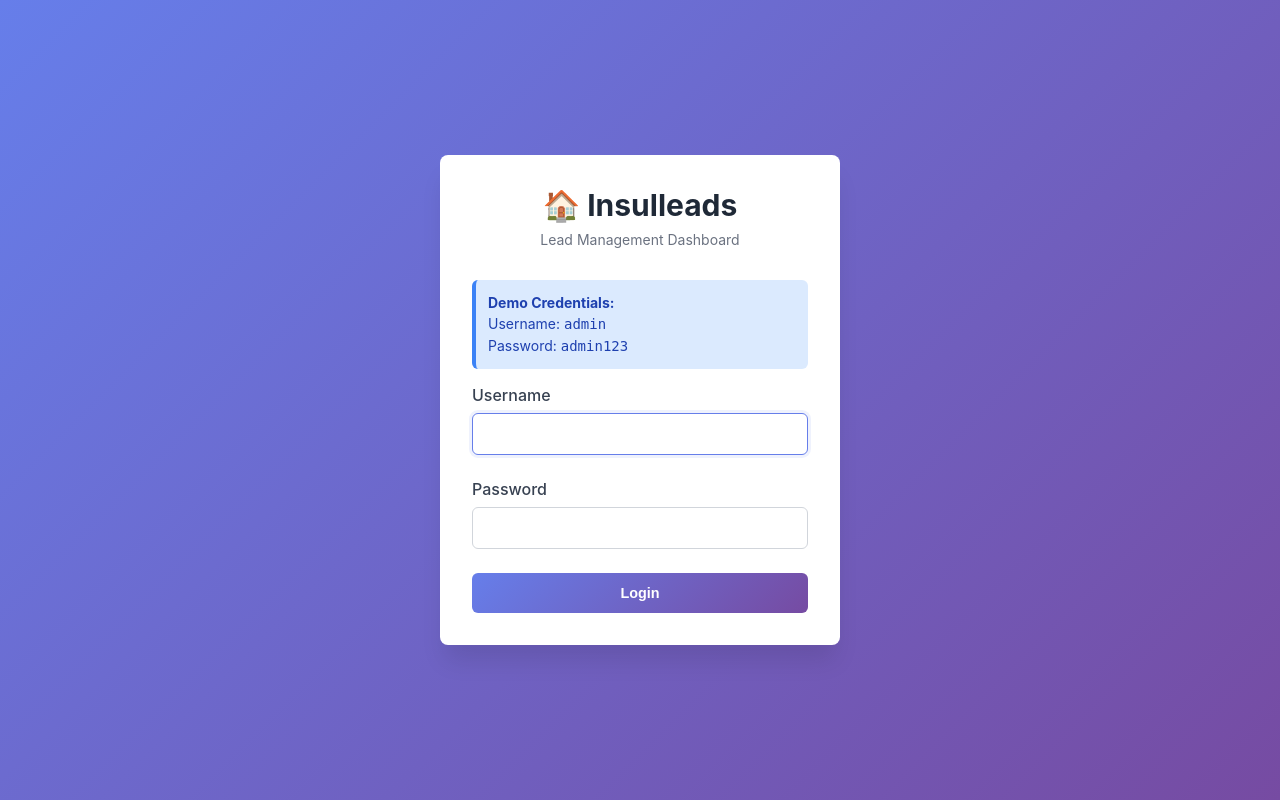
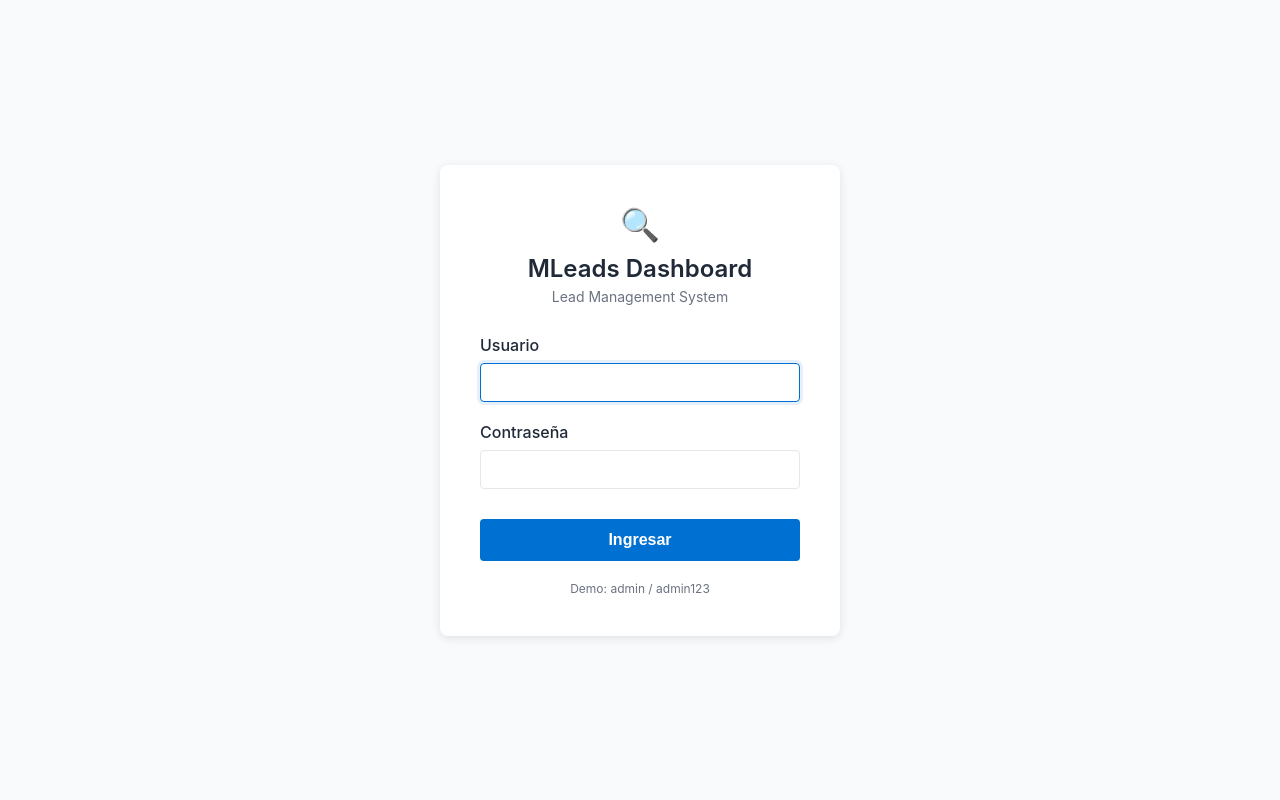
Before and after one commit to gab79013-stack/MLeads, a Flask app: template web/templates/login.html in a window 1280 px wide. Run offline with Flask 3, Linux system fonts and the light colour scheme; the template is opened without the code that fills it, so the values that code supplies are empty.

Commit message:
Create separate login page and fix redirect loop

```diff
--- a/web/app.py
+++ b/web/app.py
@@ -71,8 +71,13 @@ def index():
 
 @app.route('/login.html', methods=['GET'])
 def login_page():
-    """Serve the login page (same as dashboard, login handled by JS)."""
-    return index()
+    """Serve the login page."""
+    login_path = os.path.join(os.path.dirname(__file__), 'templates', 'login.html')
+    try:
+        with open(login_path, 'r', encoding='utf-8') as f:
+            return f.read()
+    except FileNotFoundError:
+        return jsonify({"error": "Login page not found"}), 404
 
 
 @app.route('/<path:filename>', methods=['GET'])
--- a/web/templates/login.html
+++ b/web/templates/login.html
@@ -1,182 +1,102 @@
 <!DOCTYPE html>
-<html lang="en">
+<html lang="es">
 <head>
     <meta charset="UTF-8">
     <meta name="viewport" content="width=device-width, initial-scale=1.0">
-    <title>Login - Insulleads Dashboard</title>
+    <title>MLeads - Login</title>
     <style>
-        * {
-            margin: 0;
-            padding: 0;
-            box-sizing: border-box;
+        * { margin: 0; padding: 0; box-sizing: border-box; }
+        :root {
+            --primary: #0070d2; --primary-dark: #003d82; --danger: #ea001e;
+            --text-dark: #1f2937; --text-light: #6b7280; --border: #e5e7eb;
+            --bg-light: #f9fafb; --bg-white: #ffffff;
         }
-
         body {
-            font-family: -apple-system, BlinkMacSystemFont, 'Segoe UI', Roboto, 'Helvetica Neue', Arial, sans-serif;
-            background: linear-gradient(135deg, #667eea 0%, #764ba2 100%);
-            display: flex;
-            justify-content: center;
-            align-items: center;
-            min-height: 100vh;
-            color: #333;
+            font-family: -apple-system, BlinkMacSystemFont, 'Segoe UI', Roboto;
+            background: var(--bg-light); color: var(--text-dark);
+            display: flex; align-items: center; justify-content: center; min-height: 100vh;
         }
-
         .login-container {
-            background: white;
-            padding: 2rem;
-            border-radius: 0.5rem;
-            box-shadow: 0 20px 25px -5px rgba(0, 0, 0, 0.1);
-            width: 100%;
-            max-width: 400px;
+            background: var(--bg-white); padding: 40px; border-radius: 8px;
+            box-shadow: 0 2px 10px rgba(0,0,0,0.1); width: 100%; max-width: 400px;
         }
-
         .login-header {
-            text-align: center;
-            margin-bottom: 2rem;
+            text-align: center; margin-bottom: 30px;
         }
-
-        .login-header h1 {
-            font-size: 1.875rem;
-            color: #1f2937;
-            margin-bottom: 0.5rem;
+        .logo {
+            font-size: 32px; margin-bottom: 10px;
         }
-
-        .login-header p {
-            color: #6b7280;
-            font-size: 0.875rem;
+        .login-title {
+            font-size: 24px; font-weight: 600; color: var(--text-dark);
         }
-
+        .login-subtitle {
+            font-size: 14px; color: var(--text-light); margin-top: 5px;
+        }
         .form-group {
-            margin-bottom: 1.5rem;
+            margin-bottom: 20px;
         }
-
-        .form-group label {
-            display: block;
-            font-weight: 500;
-            margin-bottom: 0.5rem;
-            color: #374151;
+        label {
+            display: block; margin-bottom: 8px; font-weight: 500; color: var(--text-dark);
         }
-
-        .form-group input {
-            width: 100%;
-            padding: 0.75rem;
-            border: 1px solid #d1d5db;
-            border-radius: 0.375rem;
-            font-size: 0.9rem;
-            transition: border-color 0.2s, box-shadow 0.2s;
+        input {
+            width: 100%; padding: 10px 12px; border: 1px solid var(--border);
+            border-radius: 4px; font-size: 14px; font-family: inherit;
         }
-
-        .form-group input:focus {
-            outline: none;
-            border-color: #667eea;
-            box-shadow: 0 0 0 3px rgba(102, 126, 234, 0.1);
+        input:focus {
+            outline: none; border-color: var(--primary); box-shadow: 0 0 0 3px rgba(0,112,210,0.1);
         }
-
         .login-btn {
-            width: 100%;
-            padding: 0.75rem;
-            background: linear-gradient(135deg, #667eea 0%, #764ba2 100%);
-            color: white;
-            border: none;
-            border-radius: 0.375rem;
-            font-weight: 600;
-            font-size: 0.9rem;
-            cursor: pointer;
-            transition: transform 0.2s, box-shadow 0.2s;
+            width: 100%; padding: 12px; background: var(--primary); color: white;
+            border: none; border-radius: 4px; font-size: 16px; font-weight: 600;
+            cursor: pointer; margin-top: 10px;
         }
-
-        .login-btn:hover {
-            transform: translateY(-2px);
-            box-shadow: 0 10px 15px -3px rgba(102, 126, 234, 0.4);
-        }
-
-        .login-btn:active {
-            transform: translateY(0);
-        }
-
-        .login-btn:disabled {
-            opacity: 0.5;
-            cursor: not-allowed;
-            transform: none;
-        }
-
-        .error {
-            background: #fee2e2;
-            color: #991b1b;
-            padding: 0.75rem;
-            border-radius: 0.375rem;
-            margin-bottom: 1rem;
-            border-left: 4px solid #ef4444;
-            font-size: 0.875rem;
-        }
-
-        .info {
-            background: #dbeafe;
-            color: #1e40af;
-            padding: 0.75rem;
-            border-radius: 0.375rem;
-            margin-bottom: 1rem;
-            border-left: 4px solid #3b82f6;
-            font-size: 0.875rem;
-            line-height: 1.5;
-        }
-
-        .loading {
-            display: none;
-            text-align: center;
-            color: #6b7280;
-            font-size: 0.875rem;
-            margin-top: 1rem;
+        .login-btn:hover { background: var(--primary-dark); }
+        .login-btn:disabled { opacity: 0.6; cursor: not-allowed; }
+        .error-message {
+            background: #fee; color: var(--danger); padding: 12px; border-radius: 4px;
+            margin-bottom: 20px; font-size: 14px; display: none;
         }
     </style>
 </head>
 <body>
     <div class="login-container">
         <div class="login-header">
-            <h1>🏠 Insulleads</h1>
-            <p>Lead Management Dashboard</p>
+            <div class="logo">🔍</div>
+            <div class="login-title">MLeads Dashboard</div>
+            <div class="login-subtitle">Lead Management System</div>
         </div>
 
-        <div id="error-container"></div>
+        <div class="error-message" id="errorMessage"></div>
 
-        <div class="info">
-            <strong>Demo Credentials:</strong><br>
-            Username: <code>admin</code><br>
-            Password: <code>admin123</code>
-        </div>
-
-        <form onsubmit="handleLogin(event)">
+        <form id="loginForm" onsubmit="handleLogin(event)">
             <div class="form-group">
-                <label for="username">Username</label>
+                <label for="username">Usuario</label>
                 <input type="text" id="username" name="username" required autofocus>
             </div>
 
             <div class="form-group">
-                <label for="password">Password</label>
+                <label for="password">Contraseña</label>
                 <input type="password" id="password" name="password" required>
             </div>
 
-            <button type="submit" class="login-btn" id="login-btn">Login</button>
-            <div class="loading" id="loading">Logging in...</div>
+            <button type="submit" class="login-btn" id="loginBtn">Ingresar</button>
         </form>
+
+        <div style="text-align: center; margin-top: 20px; font-size: 12px; color: var(--text-light);">
+            <p>Demo: admin / admin123</p>
+        </div>
     </div>
 
     <script>
-        // If already logged in, redirect to dashboard
-        if (localStorage.getItem('access_token')) {
-            window.location.href = '/';
-        }
-
-        async function handleLogin(e) {
-            e.preventDefault();
-
+        async function handleLogin(event) {
+            event.preventDefault();
             const username = document.getElementById('username').value;
             const password = document.getElementById('password').value;
-            const btn = document.getElementById('login-btn');
-            const loading = document.getElementById('loading');
+            const errorMessage = document.getElementById('errorMessage');
+            const loginBtn = document.getElementById('loginBtn');
 
-            btn.disabled = true;
-            loading.style.display = 'block';
+            errorMessage.style.display = 'none';
+            loginBtn.disabled = true;
 
             try {
                 const response = await fetch('/api/auth/login', {
@@ -187,29 +107,26 @@
 
                 const data = await response.json();
 
-                if (!response.ok) {
-                    showError(data.error || 'Login failed');
-                    btn.disabled = false;
-                    loading.style.display = 'none';
-                    return;
+                if (response.ok && data.access_token) {
+                    localStorage.setItem('access_token', data.access_token);
+                    if (data.refresh_token) {
+                        localStorage.setItem('refresh_token', data.refresh_token);
+                    }
+                    window.location.href = '/';
+                } else {
+                    errorMessage.textContent = data.error || 'Login failed';
+                    errorMessage.style.display = 'block';
                 }
-
-                // Store tokens
-                localStorage.setItem('access_token', data.access_token);
-                localStorage.setItem('refresh_token', data.refresh_token);
-
-                // Redirect to dashboard
-                window.location.href = '/';
-            } catch (e) {
-                showError('Network error. Please try again.');
-                btn.disabled = false;
-                loading.style.display = 'none';
+            } catch (error) {
+                errorMessage.textContent = 'Error de conexión';
+                errorMessage.style.display = 'block';
+            } finally {
+                loginBtn.disabled = false;
             }
         }
 
-        function showError(msg) {
-            const container = document.getElementById('error-container');
-            container.innerHTML = `<div class="error">${msg}</div>`;
+        if (localStorage.getItem('access_token')) {
+            window.location.href = '/';
         }
     </script>
 </body>
```
